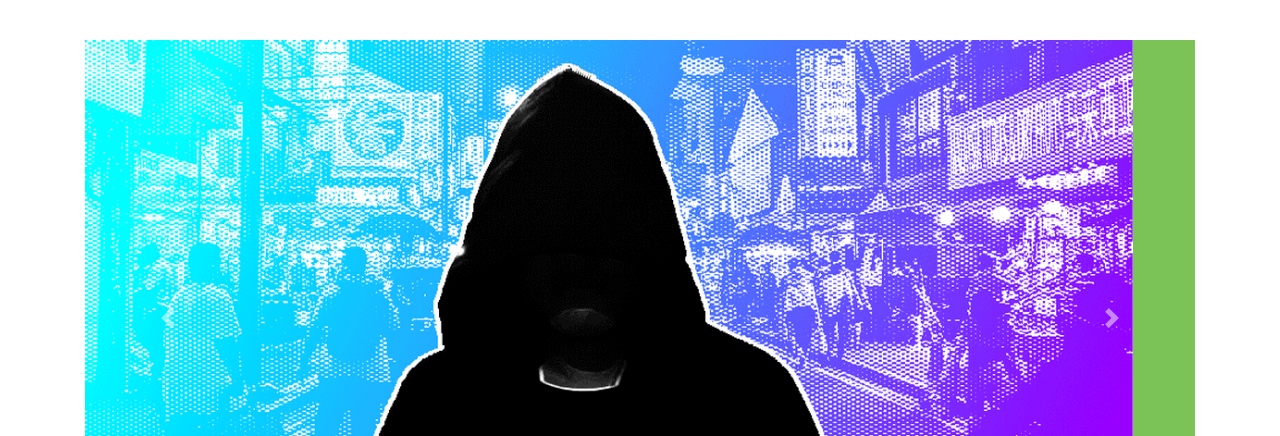
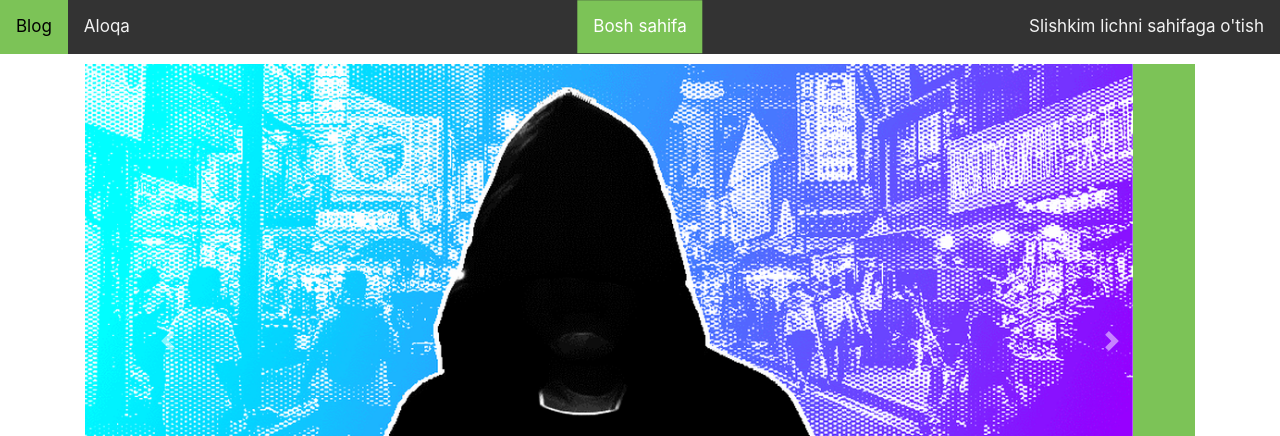
Before and after one commit to alisherfw/personal-website, a plain HTML site: page index.html in a window 1280 px wide. Shown: the top 436 px of the page. Drawn offline with nearby package versions, Linux system fonts and the light colour scheme.

Commit message:
menu added

```diff
--- a/index.html
+++ b/index.html
@@ -1,15 +1,40 @@
 <html>
 <head>
     <link rel="stylesheet" href="https://cdn.jsdelivr.net/npm/bootstrap@4.5.3/dist/css/bootstrap.min.css" integrity="sha384-TX8t27EcRE3e/ihU7zmQxVncDAy5uIKz4rEkgIXeMed4M0jlfIDPvg6uqKI2xXr2" crossorigin="anonymous">
+
+    <link rel="stylesheet" type="text/css" href="styles/styles.css">
+    <script type="text/javascript" src="scripts/scripts"></script>
 
     <script src="https://code.jquery.com/jquery-3.5.1.slim.min.js" integrity="sha384-DfXdz2htPH0lsSSs5nCTpuj/zy4C+OGpamoFVy38MVBnE+IbbVYUew+OrCXaRkfj" crossorigin="anonymous"></script>
     <script src="https://cdn.jsdelivr.net/npm/popper.js@1.16.1/dist/umd/popper.min.js" integrity="sha384-9/reFTGAW83EW2RDu2S0VKaIzap3H66lZH81PoYlFhbGU+6BZp6G7niu735Sk7lN" crossorigin="anonymous"></script>
     <script src="https://cdn.jsdelivr.net/npm/bootstrap@4.5.3/dist/js/bootstrap.min.js" integrity="sha384-w1Q4orYjBQndcko6MimVbzY0tgp4pWB4lZ7lr30WKz0vr/aWKhXdBNmNb5D92v7s" crossorigin="anonymous"></script>
 
+     <script type="text/javascript" src="scripts/scripts"></script>
+
 </head>
-<main style="margin-top: 40px">
+
+<!-- Top navigation -->
+<div class="topnav">
+
+  <!-- Centered link -->
+  <div class="topnav-centered">
+    <a href="#home" class="active">Bosh sahifa</a>
+  </div>
+
+  <!-- Left-aligned links (default) -->
+  <a href="#news">Blog</a>
+  <a href="#contact">Aloqa</a>
+
+  <!-- Right-aligned links -->
+  <div class="topnav-right">
+    <a href="#about">Slishkim lichni sahifaga o'tish</a>
+  </div>
+
+</div>
+
+<main style="margin-top: 10px" id="main">
     <div class="container">
-        <div class="carousel slide" id="main-carousel" data-ride="carousel">
+        <div  class="carousel slide" id="main-carousel" data-ride="carousel">
             <ol class="carousel-indicators">
                 <li data-target="#main-carousel" data-slide-to="0" class="active"></li>
                 <li data-target="#main-carousel" data-slide-to="1"></li>
@@ -69,4 +94,6 @@
 
 </div>
 
+   <script type="text/javascript" src="scripts/scripts"></script>
+
 </html>
--- /dev/null
+++ b/styles/styles.css
@@ -0,0 +1,57 @@
+/* Add a black background color to the top navigation */
+.topnav {
+  position: relative;
+  background-color: #333;
+  overflow: hidden;
+}
+
+/* Style the links inside the navigation bar */
+.topnav a {
+  float: left;
+  color: #f2f2f2;
+  text-align: center;
+  padding: 14px 16px;
+  text-decoration: none;
+  font-size: 17px;
+}
+
+/* Change the color of links on hover */
+.topnav a:hover {
+  background-color: #7CC357;
+  color: black;
+}
+
+/* Add a color to the active/current link */
+.topnav a.active {
+  background-color: #7CC357;
+  color: white;
+}
+
+/* Centered section inside the top navigation */
+.topnav-centered a {
+  float: none;
+  position: absolute;
+  top: 50%;
+  left: 50%;
+  transform: translate(-50%, -50%);
+}
+
+/* Right-aligned section inside the top navigation */
+.topnav-right {
+  float: right;
+}
+
+/* Responsive navigation menu - display links on top of each other instead of next to each other (for mobile devices) */
+@media screen and (max-width: 600px) {
+  .topnav a, .topnav-right {
+    float: none;
+    display: block;
+  }
+
+  .topnav-centered a {
+    position: relative;
+    top: 0;
+    left: 0;
+    transform: none;
+  }
+}
```
Also changed, not shown: scripts/scripts.js (added).
